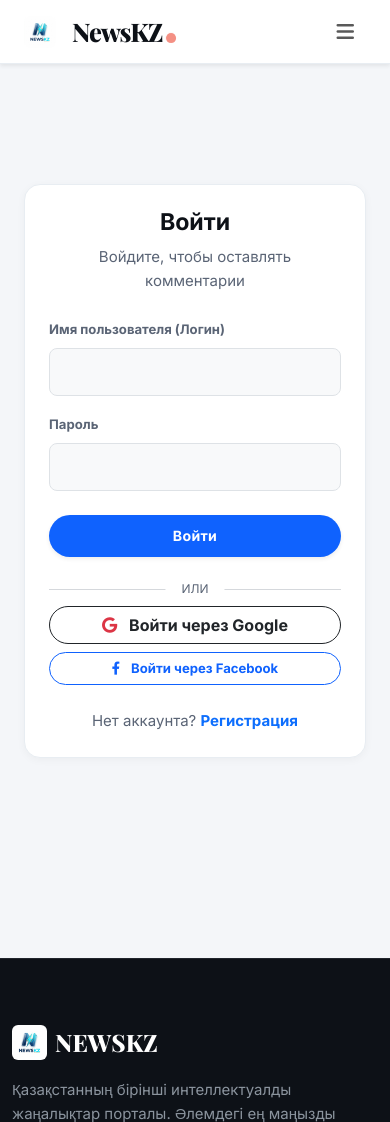
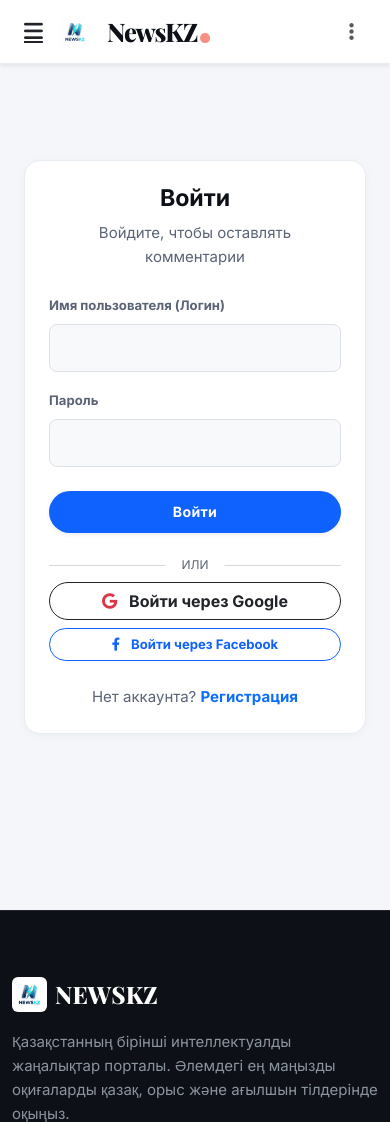
Before and after one commit to abay209/news-portal-kz, a Flask app: a page that uses app/templates/base.html in a window 390 px wide. Shown: the top 1122 px of the page. Run offline with Flask 3, Linux system fonts and the light colour scheme; data comes from the database, SQL or seed files in the repository; data that the repository does not hold is empty.

Commit message:
Show important categories in top bar, move full list to Offcanvas side menu

```diff
--- a/app/templates/base.html
+++ b/app/templates/base.html
@@ -339,23 +339,32 @@
 
     <nav class="navbar navbar-expand-lg navbar-glass sticky-top shadow-sm">
         <div class="container-fluid px-4 px-lg-5">
-            <a class="navbar-brand d-flex align-items-center" href="{{ url_for('main.index') }}">
+            <div class="d-flex align-items-center gap-3">
+                <!-- Hamburger Menu Button to open Offcanvas -->
+                <button class="btn btn-link text-dark p-0 border-0 fs-4 d-flex align-items-center justify-content-center" type="button" data-bs-toggle="offcanvas" data-bs-target="#categoriesOffcanvas" aria-controls="categoriesOffcanvas" aria-label="Toggle categories" style="outline: none; box-shadow: none;">
+                    <i class="fas fa-bars"></i>
+                </button>
+
+                <a class="navbar-brand d-flex align-items-center m-0" href="{{ url_for('main.index') }}">
                     <img src="{{ url_for('static', filename='images/logo.png') }}" alt="NEWSKZ" height="32" class="me-2" style="border-radius: 6px;" onerror="this.style.display='none'">
                     <span>NewsKZ<span class="brand-dot ms-1"></span></span>
                 </a>
-            <button class="navbar-toggler border-0 shadow-none" type="button" data-bs-toggle="collapse" data-bs-target="#navbarNav">
-                <i class="fas fa-bars"></i>
-            </button>
-            <div class="collapse navbar-collapse" id="navbarNav">
-                <ul class="navbar-nav me-auto mb-2 mb-lg-0 d-lg-none">
-                    {% for cat in categories %}
+            </div>
+
+            <!-- Important Categories on top bar for desktop -->
+            <ul class="navbar-nav d-none d-lg-flex flex-row gap-1 ms-4 me-auto mb-0" style="font-size: 0.8rem;">
+                {% for cat in categories[:5] %}
                 <li class="nav-item">
-                        <a class="nav-link {% if current_cat == cat.code %}active{% endif %}" href="{{ url_for('main.index', category=cat.code) }}">{{ _(cat.code) }}</a>
+                    <a class="nav-link {% if current_cat == cat.code %}active{% endif %}" href="{{ url_for('main.index', category=cat.code) }}" style="padding: 0.35rem 0.75rem !important; line-height: normal;">{{ _(cat.code) }}</a>
                 </li>
                 {% endfor %}
             </ul>
 
-                <div class="d-flex align-items-center gap-2 flex-wrap position-relative ms-lg-auto">
+            <button class="navbar-toggler border-0 shadow-none" type="button" data-bs-toggle="collapse" data-bs-target="#navbarNav">
+                <i class="fas fa-ellipsis-v"></i>
+            </button>
+            <div class="collapse navbar-collapse" id="navbarNav">
+                <div class="d-flex align-items-center gap-2 flex-wrap position-relative ms-auto">
                     <form action="{{ url_for('main.index') }}" class="search-bar d-flex align-items-center position-relative mb-0">
                         <i class="fas fa-search text-muted me-2"></i>
                         <input type="text" name="q" id="liveSearchInput" placeholder="{{ _('search_placeholder') }}" value="{{ request.args.get('q', '') }}" autocomplete="off">
@@ -365,8 +374,6 @@
                             <!-- Results will be injected here via JS -->
                         </div>
                     </form>
-
-
 
                     <!-- Mobile Lang Switcher -->
                     <div class="lang-switcher d-flex d-lg-none gap-1 ms-2">
@@ -392,15 +399,30 @@
         </div>
     </nav>
 
-    <div class="{% if hide_sidebar | default(false) %}container{% else %}container-fluid px-4 px-lg-5{% endif %} py-4">
-        <div class="row g-4">
-            <!-- Left Sidebar Menu (Categories) -->
-            <aside class="col-lg-3 col-xl-2 {% if hide_sidebar | default(false) %}d-none{% else %}d-none d-lg-block{% endif %}">
-                <div class="sticky-top" style="top: calc(var(--nav-height) + 20px); z-index: 100;">
-                    <div class="glass-card p-3 border-0 shadow-sm category-sidebar">
-                        <h6 class="fw-bold mb-3 px-2 text-uppercase text-muted letter-spacing-1" style="font-size: 0.75rem;">
-                            <i class="fas fa-th-large me-2 text-primary"></i> {{ _('sections') }}
-                        </h6>
+    <main class="container pb-5">
+        {% with messages = get_flashed_messages(with_categories=true) %}
+            {% if messages %}
+                {% for category, message in messages %}
+                <div class="alert alert-{{ 'success' if category == 'success' else 'info' }} alert-dismissible fade show mt-3 rounded-4 shadow-sm" role="alert">
+                    <i class="fas fa-info-circle me-2"></i>{{ message }}
+                    <button type="button" class="btn-close" data-bs-dismiss="alert"></button>
+                </div>
+                {% endfor %}
+            {% endif %}
+        {% endwith %}
+
+        {% block content %}{% endblock %}
+    </main>
+
+    <!-- Offcanvas Sidebar for All Categories -->
+    <div class="offcanvas offcanvas-start border-0" tabindex="-1" id="categoriesOffcanvas" aria-labelledby="categoriesOffcanvasLabel" style="width: 280px; background: var(--bg); backdrop-filter: blur(20px);">
+        <div class="offcanvas-header border-bottom">
+            <h5 class="offcanvas-title fw-bold" id="categoriesOffcanvasLabel">
+                <i class="fas fa-th-large text-primary me-2"></i> {{ _('sections') }}
+            </h5>
+            <button type="button" class="btn-close text-reset" data-bs-dismiss="offcanvas" aria-label="Close"></button>
+        </div>
+        <div class="offcanvas-body p-3">
             <ul class="nav flex-column gap-1">
                 <li class="nav-item">
                     <a class="nav-link sidebar-link {% if not current_cat %}active-sidebar{% endif %}" href="{{ url_for('main.index') }}">
@@ -415,25 +437,6 @@
                 </li>
                 {% endfor %}
             </ul>
-                    </div>
-                </div>
-            </aside>
-
-            <!-- Main Content Area -->
-            <main class="{% if hide_sidebar | default(false) %}col-12{% else %}col-lg-9 col-xl-10{% endif %} pb-5">
-                {% with messages = get_flashed_messages(with_categories=true) %}
-                    {% if messages %}
-                        {% for category, message in messages %}
-                        <div class="alert alert-{{ 'success' if category == 'success' else 'info' }} alert-dismissible fade show mt-3 rounded-4 shadow-sm" role="alert">
-                            <i class="fas fa-info-circle me-2"></i>{{ message }}
-                            <button type="button" class="btn-close" data-bs-dismiss="alert"></button>
-                        </div>
-                        {% endfor %}
-                    {% endif %}
-                {% endwith %}
-
-                {% block content %}{% endblock %}
-            </main>
         </div>
     </div>
 
```
Lines whose indentation alone changed are shown as unchanged.
